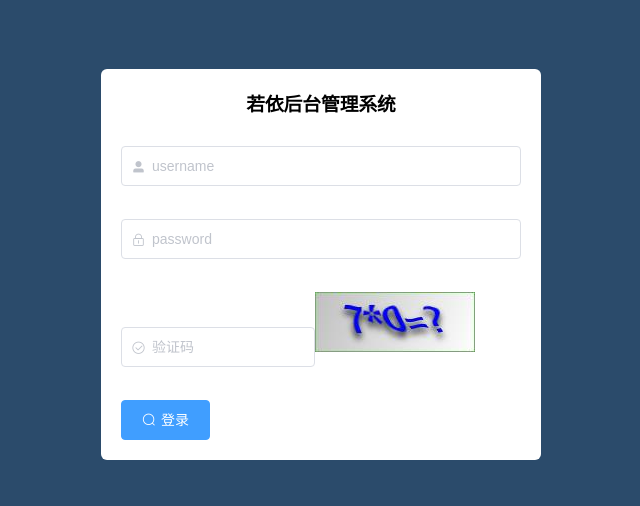
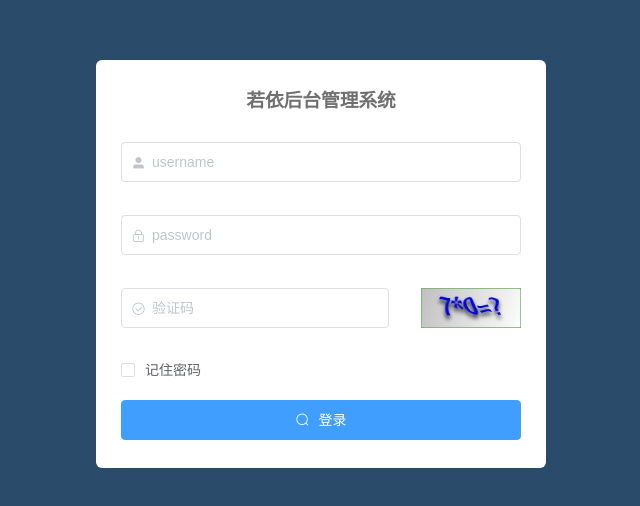
Before and after one commit to OyuO/admin-ui, a Vue app: page /#/login in a window 1280 px wide. Shown: the part 136-642 px from the top of the page, without its empty margins (319-959 px from the left). Built offline with nearby package versions, Linux system fonts and the light colour scheme.

Commit message:
feat(login): 优化样式

```diff
--- a/src/views/Login.vue
+++ b/src/views/Login.vue
@@ -21,11 +21,17 @@ export default {
       <el-form-item>
         <el-input type="password" v-model="password" placeholder="password" prefix-icon="el-icon-lock"></el-input>
       </el-form-item>
-      <el-form-item id="valid_code_form">
-        <el-input class="test" v-model="code" placeholder="验证码" prefix-icon="el-icon-circle-check"></el-input>
-        <img src="@/assets/images/validcode.gif"/>
+      <el-form-item>
+        <el-input class="valid_code_form_input" v-model="code" placeholder="验证码"
+                  prefix-icon="el-icon-circle-check"></el-input>
+        <img class="valid_code_img" src="@/assets/images/validcode.gif"/>
       </el-form-item>
-      <el-button type="primary" icon="el-icon-search">登录</el-button>
+      <el-checkbox style="margin:0px 0px 20px 0px;">记住密码</el-checkbox>
+      <el-form-item>
+        <el-button style="width: 100%" type="primary" icon="el-icon-search">
+          登录
+        </el-button>
+      </el-form-item>
     </el-form>
   </div>
 </template>
@@ -42,10 +48,11 @@ export default {
 .el-form {
   background-color: white;
   width: 400px;
-  padding: 20px;
+  padding: 25px 25px 5px 25px;
   border-radius: 6px;
 
   .title {
+    color: #707070;
     margin: 0px auto 30px auto;
     text-align: center;
   }
@@ -55,13 +62,15 @@ export default {
   }
 }
 
-#valid_code_form {
-  display: flex;
-  align-items: center;
+.valid_code_form_input {
+  width: 67%;
 }
 
-.test {
-  width: 49.9%;
+.valid_code_img {
+  width: 25%;
+  height: 40px;
+  vertical-align: middle;
+  float: right;
 }
 
 </style>
```
